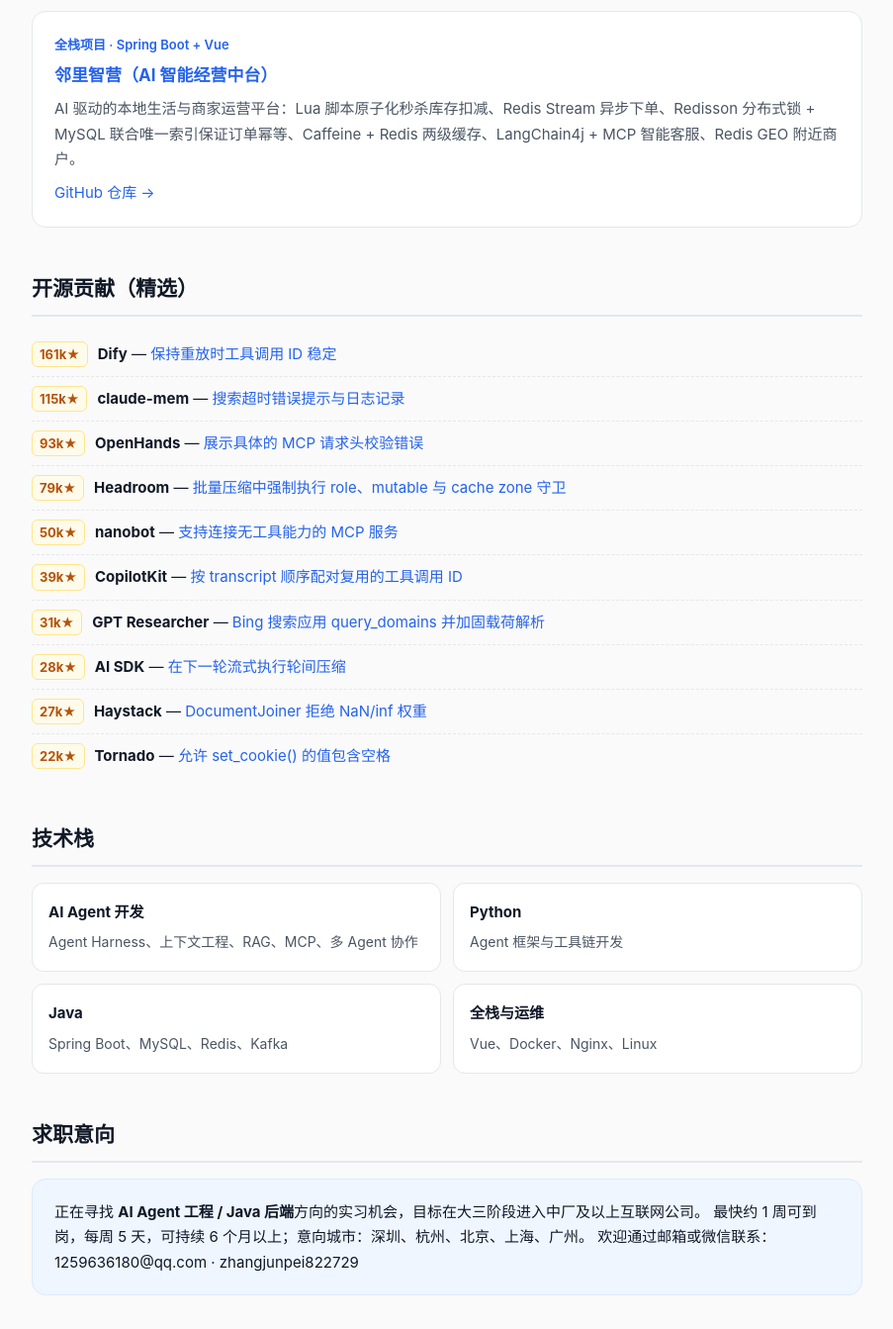
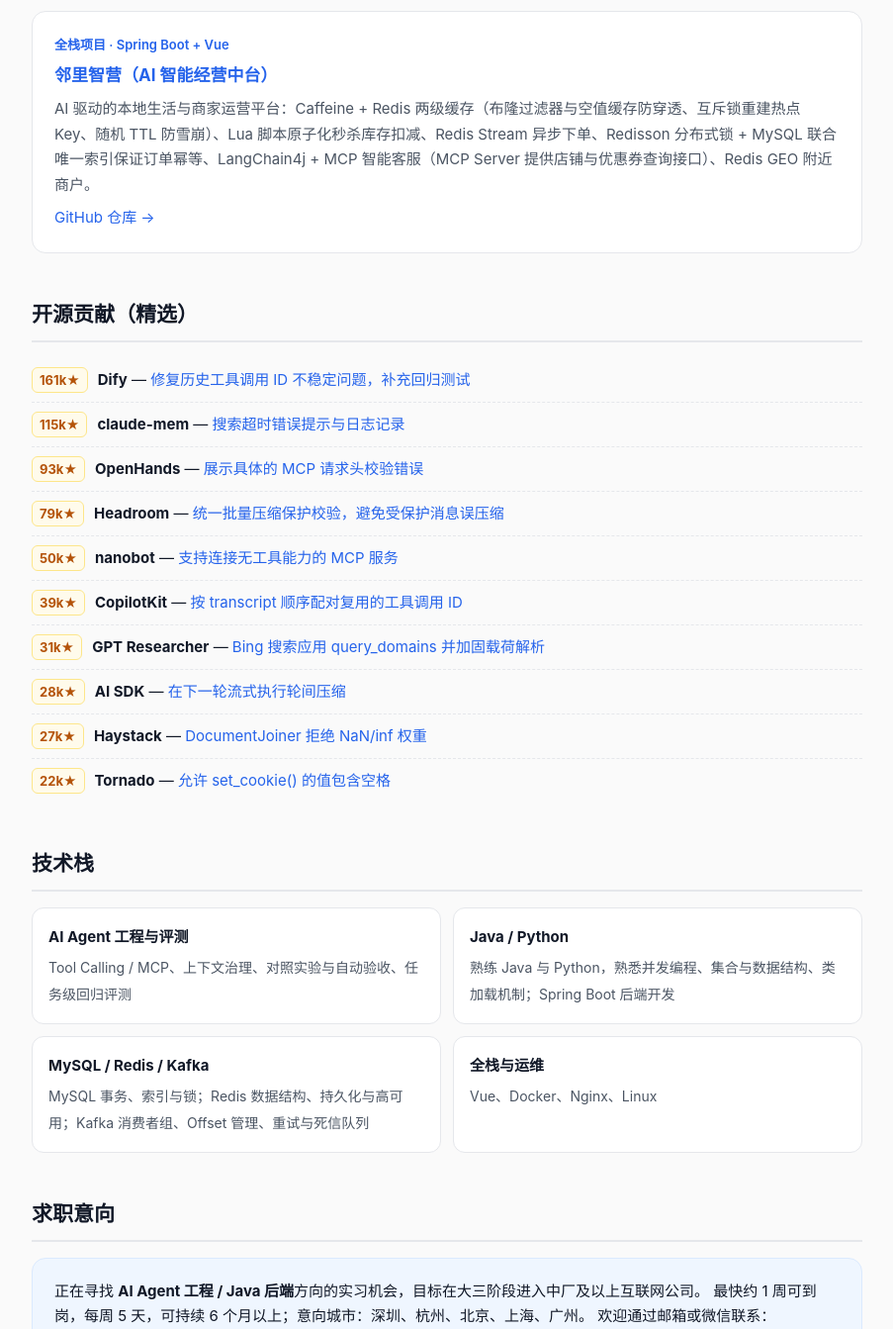
Before and after one commit to pei711/pei711.github.io, a plain HTML site: page index.html in a window 1280 px wide. Shown: the part 948-2291 px from the top of the page at 99% size, without its empty margins (188-1091 px from the left). Drawn offline with Linux system fonts and the light colour scheme.

Commit message:
site: full alignment with latest resume (v8) — stats, projects, PR descriptions, skills

```diff
--- a/index.html
+++ b/index.html
@@ -4,7 +4,7 @@
 <meta charset="UTF-8">
 <meta name="viewport" content="width=device-width, initial-scale=1.0">
 <title>张钧沛 · AI Agent 开发 — 个人求职站</title>
-<meta name="description" content="张钧沛，厦门大学通信工程本科在读，专注 AI Agent 开发。61 个开源 PR 被合并，54 个在 10k star 以上的项目。求职方向：AI Agent 工程 / Java 后端实习。">
+<meta name="description" content="张钧沛，厦门大学通信工程本科在读，专注 AI Agent 开发。63 个开源 PR 被合并，56 个在 10k star 以上的项目。求职方向：AI Agent 开发实习 / Java 后端开发。">
 <style>
   :root{
     --bg:#fafafa; --card:#ffffff; --ink:#111827; --sub:#4b5563; --line:#e5e7eb;
@@ -67,8 +67,8 @@
   </header>
 
   <div class="stats">
-    <div class="stat"><div class="num">61</div><div class="lbl">开源 PR 被合并</div></div>
-    <div class="stat"><div class="num">54</div><div class="lbl">位于 10k★ 以上项目</div></div>
+    <div class="stat"><div class="num">63</div><div class="lbl">开源 PR 被合并</div></div>
+    <div class="stat"><div class="num">56</div><div class="lbl">位于 10k★ 以上项目</div></div>
     <div class="stat"><div class="num">10+</div><div class="lbl">知名开源项目贡献</div></div>
   </div>
 
@@ -83,7 +83,7 @@
     <div class="card">
       <div class="meta">全栈项目 · Spring Boot + Vue</div>
       <h3><a href="https://github.com/pei711/linli-zhiying" target="_blank" rel="noopener">邻里智营（AI 智能经营中台）</a></h3>
-      <p>AI 驱动的本地生活与商家运营平台：Lua 脚本原子化秒杀库存扣减、Redis Stream 异步下单、Redisson 分布式锁 + MySQL 联合唯一索引保证订单幂等、Caffeine + Redis 两级缓存、LangChain4j + MCP 智能客服、Redis GEO 附近商户。</p>
+      <p>AI 驱动的本地生活与商家运营平台：Caffeine + Redis 两级缓存（布隆过滤器与空值缓存防穿透、互斥锁重建热点 Key、随机 TTL 防雪崩）、Lua 脚本原子化秒杀库存扣减、Redis Stream 异步下单、Redisson 分布式锁 + MySQL 联合唯一索引保证订单幂等、LangChain4j + MCP 智能客服（MCP Server 提供店铺与优惠券查询接口）、Redis GEO 附近商户。</p>
       <p style="margin-top:8px"><a href="https://github.com/pei711/linli-zhiying" target="_blank" rel="noopener">GitHub 仓库 →</a></p>
     </div>
   </section>
@@ -91,10 +91,10 @@
   <section>
     <h2>开源贡献（精选）</h2>
     <ul class="pr">
-      <li><span class="stars">161k★</span><span><b>Dify</b> — <a href="https://github.com/langgenius/dify/pull/43796" target="_blank" rel="noopener">保持重放时工具调用 ID 稳定</a></span></li>
+      <li><span class="stars">161k★</span><span><b>Dify</b> — <a href="https://github.com/langgenius/dify/pull/43796" target="_blank" rel="noopener">修复历史工具调用 ID 不稳定问题，补充回归测试</a></span></li>
       <li><span class="stars">115k★</span><span><b>claude-mem</b> — <a href="https://github.com/thedotmack/claude-mem/pull/4939" target="_blank" rel="noopener">搜索超时错误提示与日志记录</a></span></li>
       <li><span class="stars">93k★</span><span><b>OpenHands</b> — <a href="https://github.com/OpenHands/OpenHands/pull/17966" target="_blank" rel="noopener">展示具体的 MCP 请求头校验错误</a></span></li>
-      <li><span class="stars">79k★</span><span><b>Headroom</b> — <a href="https://github.com/headroomlabs-ai/headroom/pull/4494" target="_blank" rel="noopener">批量压缩中强制执行 role、mutable 与 cache zone 守卫</a></span></li>
+      <li><span class="stars">79k★</span><span><b>Headroom</b> — <a href="https://github.com/headroomlabs-ai/headroom/pull/4494" target="_blank" rel="noopener">统一批量压缩保护校验，避免受保护消息误压缩</a></span></li>
       <li><span class="stars">50k★</span><span><b>nanobot</b> — <a href="https://github.com/HKUDS/nanobot/pull/6019" target="_blank" rel="noopener">支持连接无工具能力的 MCP 服务</a></span></li>
       <li><span class="stars">39k★</span><span><b>CopilotKit</b> — <a href="https://github.com/CopilotKit/CopilotKit/pull/7996" target="_blank" rel="noopener">按 transcript 顺序配对复用的工具调用 ID</a></span></li>
       <li><span class="stars">31k★</span><span><b>GPT Researcher</b> — <a href="https://github.com/assafelovic/gpt-researcher/pull/2268" target="_blank" rel="noopener">Bing 搜索应用 query_domains 并加固载荷解析</a></span></li>
@@ -107,9 +107,9 @@
   <section>
     <h2>技术栈</h2>
     <div class="skills">
-      <div class="skill"><b>AI Agent 开发</b><span>Agent Harness、上下文工程、RAG、MCP、多 Agent 协作</span></div>
-      <div class="skill"><b>Python</b><span>Agent 框架与工具链开发</span></div>
-      <div class="skill"><b>Java</b><span>Spring Boot、MySQL、Redis、Kafka</span></div>
+      <div class="skill"><b>AI Agent 工程与评测</b><span>Tool Calling / MCP、上下文治理、对照实验与自动验收、任务级回归评测</span></div>
+      <div class="skill"><b>Java / Python</b><span>熟练 Java 与 Python，熟悉并发编程、集合与数据结构、类加载机制；Spring Boot 后端开发</span></div>
+      <div class="skill"><b>MySQL / Redis / Kafka</b><span>MySQL 事务、索引与锁；Redis 数据结构、持久化与高可用；Kafka 消费者组、Offset 管理、重试与死信队列</span></div>
       <div class="skill"><b>全栈与运维</b><span>Vue、Docker、Nginx、Linux</span></div>
     </div>
   </section>
```
